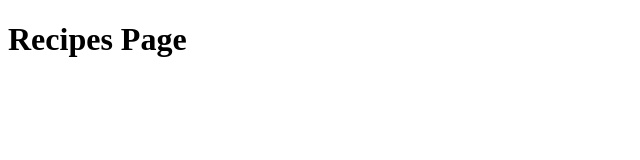
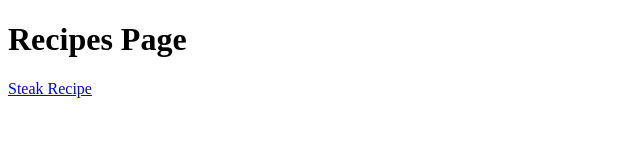
Before and after one commit to FileMial/odin-recipes, a plain HTML site: page index.html in a window 1280 px wide. Shown: the whole page, without its empty margins (0-640 px from the left). Drawn offline with Linux system fonts and the light colour scheme.

Commit message:
feat : Inside index.html add a link to steak.html

```diff
--- a/index.html
+++ b/index.html
@@ -6,5 +6,6 @@
     </head>
     <body>
         <h1>Recipes Page</h1>
+        <a href="./recipes-pages/steak.html">Steak Recipe</a>
     </body>
 </html>
```
